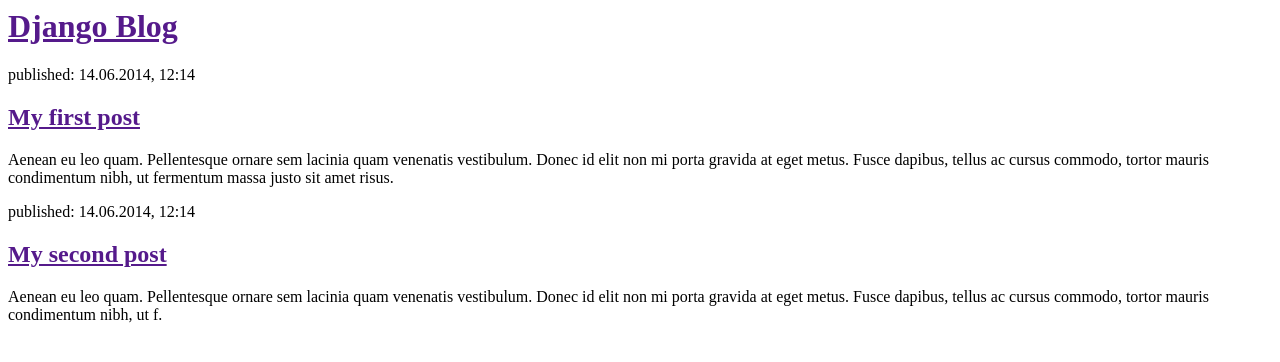
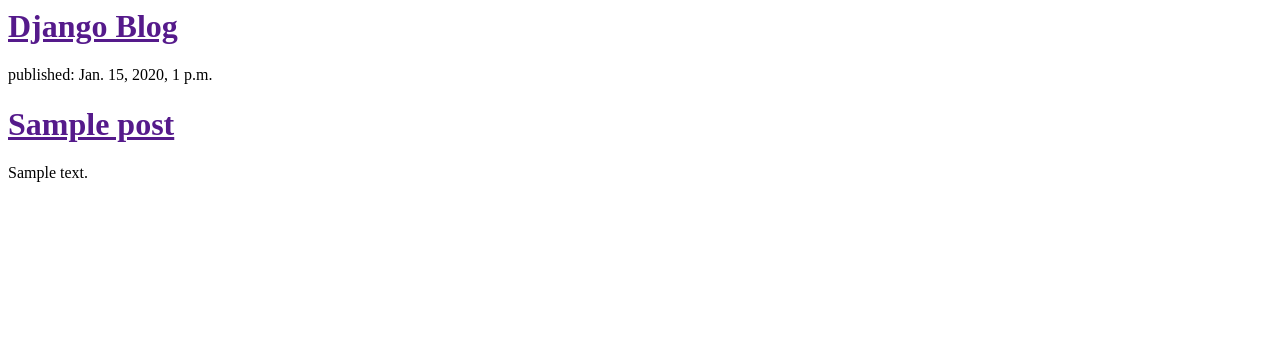
Before and after one commit to elegants-style/elegants-style, a Django app: template blog/templates/blog/post_list.html in a window 1280 px wide. Shown: the top 362 px of the page. Run offline with Django 3.2, Linux system fonts and the light colour scheme; the template is opened without the code that fills it: values that come from a table or form of the project are taken from there, others are empty; tables that the repository leaves empty hold one stand-in row (values such as "Sample post").

Commit message:
Modified templates to display posts from database.

```diff
--- a/blog/models.py
+++ b/blog/models.py
@@ -17,3 +17,5 @@
 
     def __str__(self):
         return self.title
+from django.shortcuts import render
+from .models import Post
--- a/blog/templates/blog/post_list.html
+++ b/blog/templates/blog/post_list.html
@@ -6,17 +6,12 @@
             <div>
                 <h1><a href="">Django Blog</a></h1>
             </div>
-
-            <div>
-                <p>published: 14.06.2014, 12:14</p>
-                <h2><a href="">My first post</a></h2>
-                <p>Aenean eu leo quam. Pellentesque ornare sem lacinia quam venenatis vestibulum. Donec id elit non mi porta gravida at eget metus. Fusce dapibus, tellus ac cursus commodo, tortor mauris condimentum nibh, ut fermentum massa justo sit amet risus.</p>
-            </div>
-
-            <div>
-                <p>published: 14.06.2014, 12:14</p>
-                <h2><a href="">My second post</a></h2>
-                <p>Aenean eu leo quam. Pellentesque ornare sem lacinia quam venenatis vestibulum. Donec id elit non mi porta gravida at eget metus. Fusce dapibus, tellus ac cursus commodo, tortor mauris condimentum nibh, ut f.</p>
-            </div>
+            {% for post in posts %}
+                <div>
+                    <p>published: {{ post.published_date }}</p>
+                    <h1><a href="">{{ post.title }}</a></h1>
+                    <p>{{ post.text|linebreaksbr }}</p>
+                </div>
+            {% endfor %}
         </body>
     </html>
```
Also changed, not shown: blog/views.py (+5 -2 lines).
